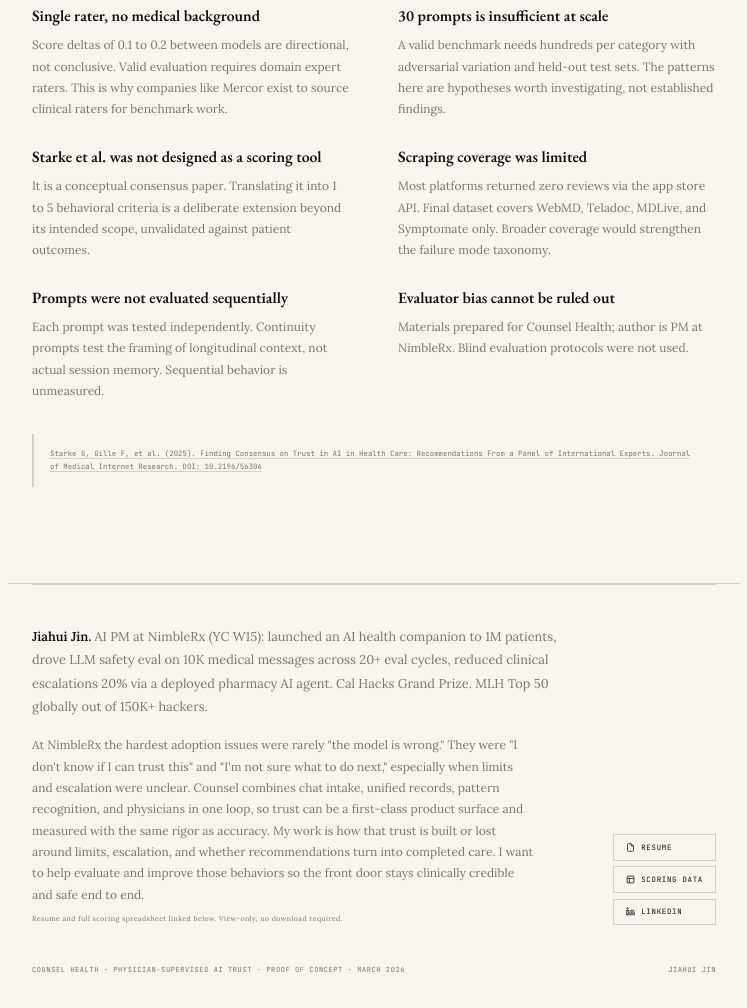
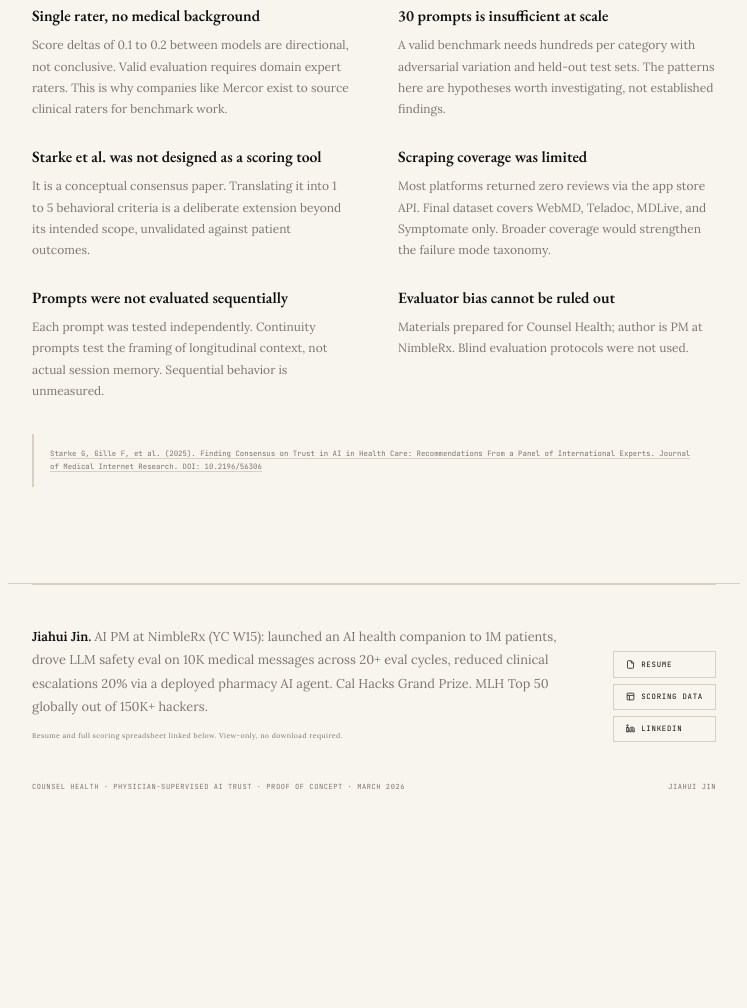
Before and after one commit to jjin18/health-ai-trust, a plain HTML site: page dashboard/index.html in a window 1280 px wide. Shown: the part 4593-5601 px from the top of the page, without its empty margins (266-1013 px from the left). After the commit the page ends 5418 px from the top, so only its background shows below. Drawn offline with nearby package versions, Linux system fonts and the light colour scheme; a web font is replaced by a local one.

Commit message:
final messages

```diff
--- a/dashboard/index.html
+++ b/dashboard/index.html
@@ -144,8 +144,7 @@ tbody tr.flag { background: #fcedeb; }
 .about-g { display: grid; grid-template-columns: 1fr auto; gap: 2rem; align-items: end; }
 .about-t { font-size: .8rem; line-height: 1.82; color: var(--muted); }
 .about-t strong { color: var(--ink); }
-.about-mission { font-size: .75rem; line-height: 1.78; color: var(--muted); margin-top: 1rem; max-width: 42em; }
-.about-note { font-family: 'Lora', serif; font-size: .44rem; letter-spacing: .06em; color: var(--muted); margin-top: .5rem; line-height: 1.7; }
+.about-note { font-family: 'Lora', serif; font-size: .44rem; letter-spacing: .06em; color: var(--muted); margin-top: .75rem; line-height: 1.7; }
 .lnks { display: flex; flex-direction: column; gap: .35rem; flex-shrink: 0; }
 .lnk { display: inline-flex; align-items: center; gap: .4rem; padding: .4rem .75rem; border: 1px solid var(--rule); color: var(--ink); font-family: 'JetBrains Mono', monospace; font-size: .46rem; letter-spacing: .1em; text-transform: uppercase; text-decoration: none; transition: all .15s; white-space: nowrap; }
 .lnk:hover { background: var(--ink); color: var(--paper); border-color: var(--ink); }
@@ -388,7 +387,6 @@ footer { padding: 1.2rem 0 2rem; display: flex; justify-content: space-between;
   <div class="about-g">
     <div>
       <p class="about-t"><strong>Jiahui Jin.</strong> AI PM at NimbleRx (YC W15): launched an AI health companion to 1M patients, drove LLM safety eval on 10K medical messages across 20+ eval cycles, reduced clinical escalations 20% via a deployed pharmacy AI agent. Cal Hacks Grand Prize. MLH Top 50 globally out of 150K+ hackers.</p>
-      <p class="about-mission">At NimbleRx the hardest adoption issues were rarely "the model is wrong." They were "I don't know if I can trust this" and "I'm not sure what to do next," especially when limits and escalation were unclear. Counsel combines chat intake, unified records, pattern recognition, and physicians in one loop, so trust can be a first-class product surface and measured with the same rigor as accuracy. My work is how that trust is built or lost around limits, escalation, and whether recommendations turn into completed care. I want to help evaluate and improve those behaviors so the front door stays clinically credible and safe end to end.</p>
       <p class="about-note">Resume and full scoring spreadsheet linked below. View-only, no download required.</p>
     </div>
     <div class="lnks">
```
